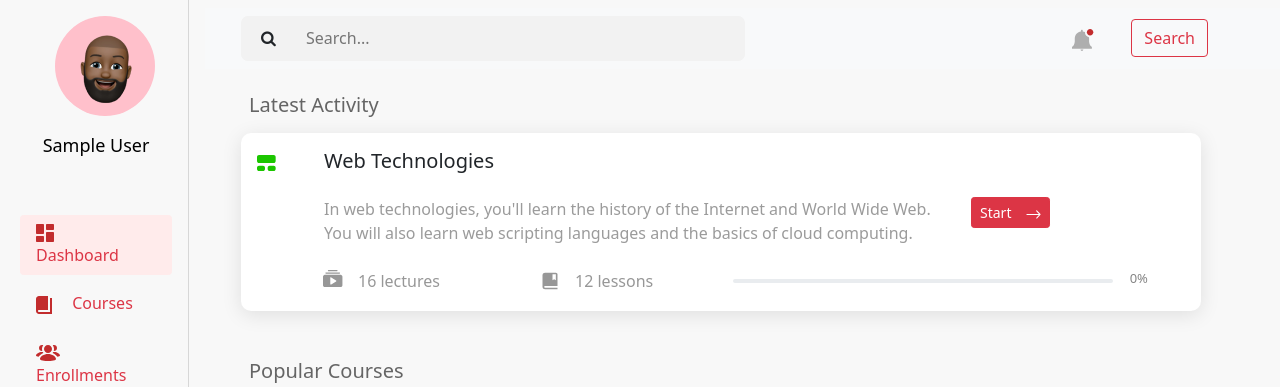
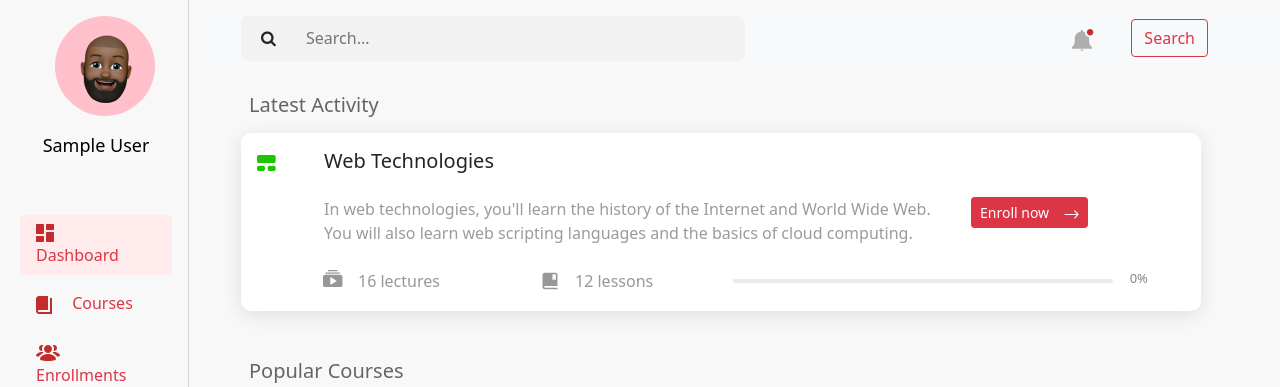
Before and after one commit to Thatguycalledcoder/Ashware, a PHP site: page / in a window 1280 px wide. Shown: the top 387 px of the page. Run offline with PHP 8.4, Linux system fonts and the light colour scheme; the visitor is signed in with stand-in values (Sample User, id 1).

Commit message:
Add files via upload

```diff
--- a/index.php
+++ b/index.php
@@ -124,7 +124,7 @@
                         </div>
                         <div class="col ">
                             <a href="Enrollments.php">
-                            <button type="button" class="btn btn-danger btn-sm mt-3">Start<img
+                            <button type="button" class="btn btn-danger btn-sm mt-3">Enroll now<img
                                     src="courseware-assets/continue-arrow.svg" style="width: 20px; padding-left: 5px; margin-left: 10px;">
                             </button>
                             </a>
```
